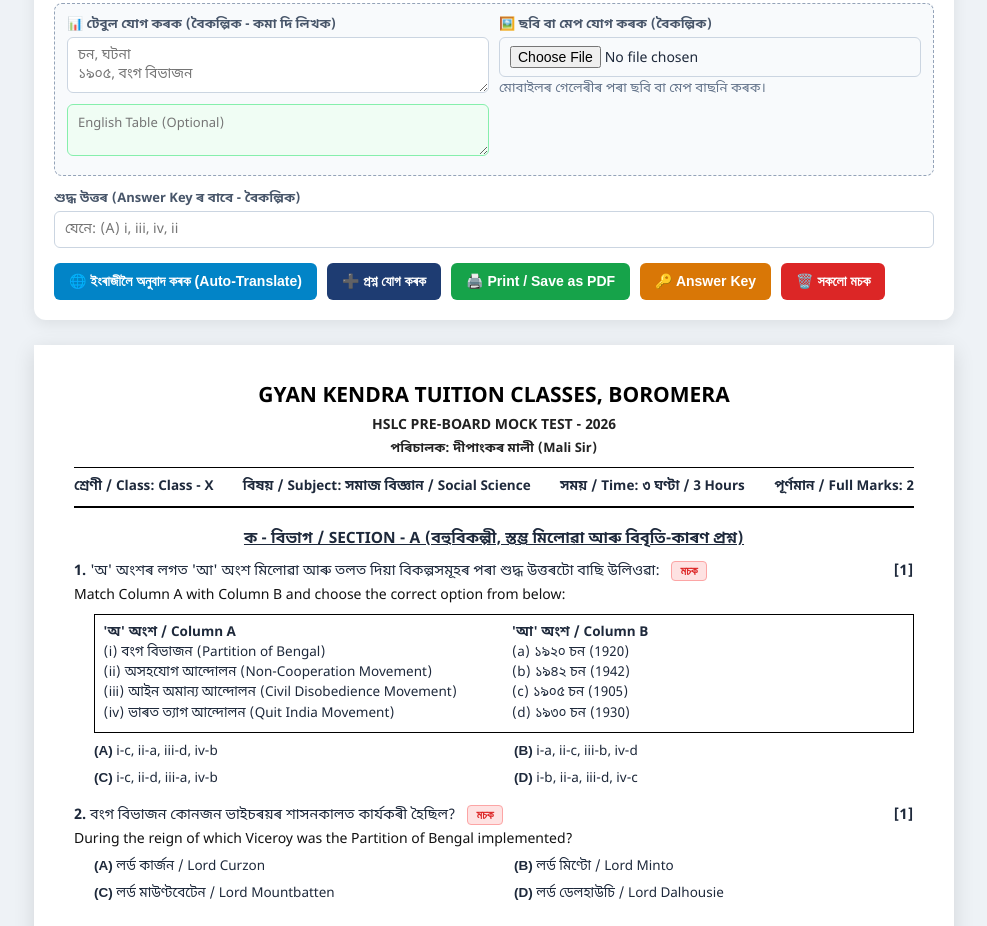
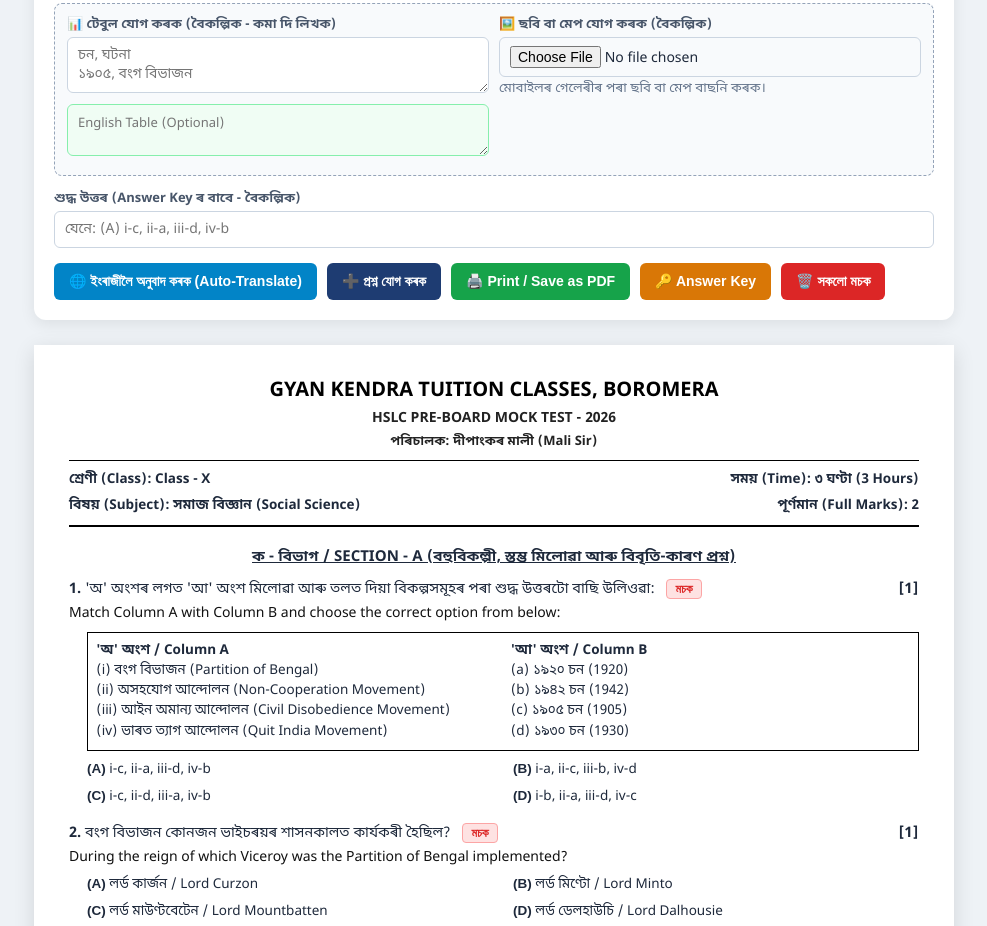
Before and after one commit to gyankendraboromera-svg/question-paper, a plain HTML site: page index.html in a window 1280 px wide. Shown: the part 693-1619 px from the top of the page, without its empty margins (146-1133 px from the left). Drawn offline with Linux system fonts and the light colour scheme.

Commit message:
Refactor styles and update subject inputs in index.html

```diff
--- a/index.html
+++ b/index.html
@@ -28,26 +28,29 @@
         .del-q-btn { background: #fee2e2; color: #dc2626; border: 1px solid #fca5a5; padding: 2px 8px; font-size: 12px; border-radius: 4px; margin-left: 8px; cursor: pointer; }
 
         /* A4 Question Paper */
-        .a4-paper { max-width: 920px; margin: 0 auto; background: #ffffff; padding: 35px 40px; box-shadow: 0 5px 20px rgba(0,0,0,0.12); min-height: 1120px; }
+        .a4-paper { max-width: 920px; margin: 0 auto; background: #ffffff; padding: 30px 35px; box-shadow: 0 5px 20px rgba(0,0,0,0.12); min-height: 1120px; }
         .paper-header { text-align: center; border-bottom: 2px solid #000; padding-bottom: 10px; margin-bottom: 15px; }
-        .paper-header h1 { margin: 0; font-size: 21px; text-transform: uppercase; color: #000; }
+        .paper-header h1 { margin: 0; font-size: 20px; text-transform: uppercase; color: #000; }
         .paper-header p.sub { margin: 3px 0; font-size: 14px; font-weight: 600; color: #222; }
-        .meta-bar { display: flex; justify-content: space-between; font-size: 13.5px; font-weight: bold; margin-top: 10px; border-top: 1px solid #000; padding-top: 8px; flex-wrap: wrap; gap: 8px; }
 
-        .section-title { font-size: 15.5px; font-weight: bold; text-decoration: underline; margin: 18px 0 12px; text-align: center; }
+        /* Fixed Clean 2x2 Grid for Class, Subject, Time, Full Marks */
+        .meta-grid { display: grid; grid-template-columns: 1fr 1fr; gap: 6px 15px; font-size: 13.5px; font-weight: bold; margin-top: 10px; border-top: 1.5px solid #000; padding-top: 8px; text-align: left; }
+        .meta-right { text-align: right; }
+
+        .section-title { font-size: 15px; font-weight: bold; text-decoration: underline; margin: 18px 0 12px; text-align: center; }
         .q-item { margin-bottom: 16px; font-size: 14.5px; line-height: 1.5; page-break-inside: avoid; }
         .q-top { display: flex; justify-content: space-between; align-items: flex-start; }
         .q-text { flex: 1; }
         .q-eng-text { display: block; color: #111; margin-top: 2px; font-size: 14px; }
         .q-marks { font-weight: bold; margin-left: 15px; white-space: nowrap; }
-        .mcq-options { display: grid; grid-template-columns: 1fr 1fr; gap: 6px 20px; margin-top: 6px; padding-left: 20px; font-size: 13.5px; }
+        .mcq-options { display: grid; grid-template-columns: 1fr 1fr; gap: 6px 20px; margin-top: 6px; padding-left: 18px; font-size: 13.5px; }
         .opt-label { font-weight: bold; font-family: Arial, sans-serif; }
 
-        .match-grid { display: grid; grid-template-columns: 1fr 1fr; gap: 15px; margin: 8px 0 8px 20px; padding: 8px; border: 1px solid #000; font-size: 13.5px; }
-        .q-table { width: 95%; margin: 8px 0 8px 20px; border-collapse: collapse; font-size: 13.5px; }
+        .match-grid { display: grid; grid-template-columns: 1fr 1fr; gap: 15px; margin: 8px 0 8px 18px; padding: 8px; border: 1px solid #000; font-size: 13.5px; }
+        .q-table { width: 95%; margin: 8px 0 8px 18px; border-collapse: collapse; font-size: 13.5px; }
         .q-table th, .q-table td { border: 1px solid #000; padding: 6px 10px; text-align: left; }
-        .q-img { max-width: 280px; max-height: 220px; display: block; margin: 8px 0 8px 20px; border: 1px solid #ccc; padding: 3px; }
-        .ar-box { margin: 6px 0 6px 20px; font-size: 13.5px; }
+        .q-img { max-width: 280px; max-height: 220px; display: block; margin: 8px 0 8px 18px; border: 1px solid #ccc; padding: 3px; }
+        .ar-box { margin: 6px 0 6px 18px; font-size: 13.5px; }
 
         .ans-box { margin-top: 30px; border-top: 2px dashed #666; padding-top: 15px; display: none; }
 
@@ -102,11 +105,11 @@
             </div>
             <div>
                 <label>বিষয় (Subject)</label>
-                <input type="text" id="subject-name" value="সমাজ বিজ্ঞান / Social Science" oninput="updateHeader()">
+                <input type="text" id="subject-name" value="সমাজ বিজ্ঞান (Social Science)" oninput="updateHeader()">
             </div>
             <div>
                 <label>সময় (Time)</label>
-                <input type="text" id="exam-time" value="৩ ঘণ্টা / 3 Hours" oninput="updateHeader()">
+                <input type="text" id="exam-time" value="৩ ঘণ্টা (3 Hours)" oninput="updateHeader()">
             </div>
             <div>
                 <label>তাৰিখ (Date)</label>
@@ -233,7 +236,7 @@
 
         <div>
             <label>শুদ্ধ উত্তৰ (Answer Key ৰ বাবে - বৈকল্পিক)</label>
-            <input type="text" id="q-ans" placeholder="যেনে: (A) i, iii, iv, ii">
+            <input type="text" id="q-ans" placeholder="যেনে: (A) i-c, ii-a, iii-d, iv-b">
         </div>
 
         <div class="btn-group">
@@ -251,11 +254,13 @@
             <h1 id="p-inst">GYAN KENDRA TUITION CLASSES, BOROMERA</h1>
             <p class="sub" id="p-exam">HSLC PRE-BOARD MOCK TEST - 2026</p>
             <p class="sub" style="font-size: 13px;">পৰিচালক: দীপাংকৰ মালী (Mali Sir)</p>
-            <div class="meta-bar">
-                <span>শ্ৰেণী / Class: <span id="p-class">Class - X</span></span>
-                <span>বিষয় / Subject: <span id="p-sub">সমাজ বিজ্ঞান / Social Science</span></span>
-                <span>সময় / Time: <span id="p-time">৩ ঘণ্টা / 3 Hours</span></span>
-                <span>পূৰ্ণমান / Full Marks: <span id="p-total-marks">0</span></span>
+
+            <!-- Aligned 2x2 Header Meta Info -->
+            <div class="meta-grid">
+                <div>শ্ৰেণী (Class): <span id="p-class">Class - X</span></div>
+                <div class="meta-right">সময় (Time): <span id="p-time">৩ ঘণ্টা (3 Hours)</span></div>
+                <div>বিষয় (Subject): <span id="p-sub">সমাজ বিজ্ঞান (Social Science)</span></div>
+                <div class="meta-right">পূৰ্ণমান (Full Marks): <span id="p-total-marks">0</span></div>
             </div>
         </div>
 
@@ -278,8 +283,8 @@
     <script>
         let currentBase64Img = "";
 
-        // Pre-loaded Demo Questions with English (A), (B), (C), (D) Options
-        let questions = JSON.parse(localStorage.getItem('gk_seba_en_opt_qpaper')) || [
+        // Fresh storage key so old cached A) items are cleared automatically
+        let questions = JSON.parse(localStorage.getItem('gk_seba_v4_qpaper')) || [
             {
                 type: 'matching',
                 text: "'অ' অংশৰ লগত 'আ' অংশ মিলোৱা আৰু তলত দিয়া বিকল্পসমূহৰ পৰা শুদ্ধ উত্তৰটো বাছি উলিওৱা:",
@@ -319,7 +324,6 @@
 
         async function translateText(text) {
             if (!text || !text.trim()) return "";
-            // Skip translation if text only contains Roman numerals/codes like "i, iii, iv, ii"
             if (/^[a-zA-Z0-9\s,.\-()]+$/.test(text.trim())) return "";
             try {
                 const url = `https://translate.googleapis.com/translate_a/single?client=gtx&sl=as&tl=en&dt=t&q=${encodeURIComponent(text)}`;
@@ -416,7 +420,6 @@
             return parts.reduce((a, b) => a + b, 0);
         }
 
-        // Ensures option prefix is ALWAYS English (A), (B), (C), (D)
         function formatEnglishPrefixOption(asText, enText, letter) {
             if (!asText && !enText) return "";
             const cleanAs = asText.replace(/^\([A-Da-dঅআ]\)\s*|^[A-Da-dঅআ]\)\s*/, '').trim();
@@ -509,7 +512,7 @@
         }
 
         function saveAndRender() {
-            localStorage.setItem('gk_seba_en_opt_qpaper', JSON.stringify(questions));
+            localStorage.setItem('gk_seba_v4_qpaper', JSON.stringify(questions));
             renderPaper();
         }
 
```
